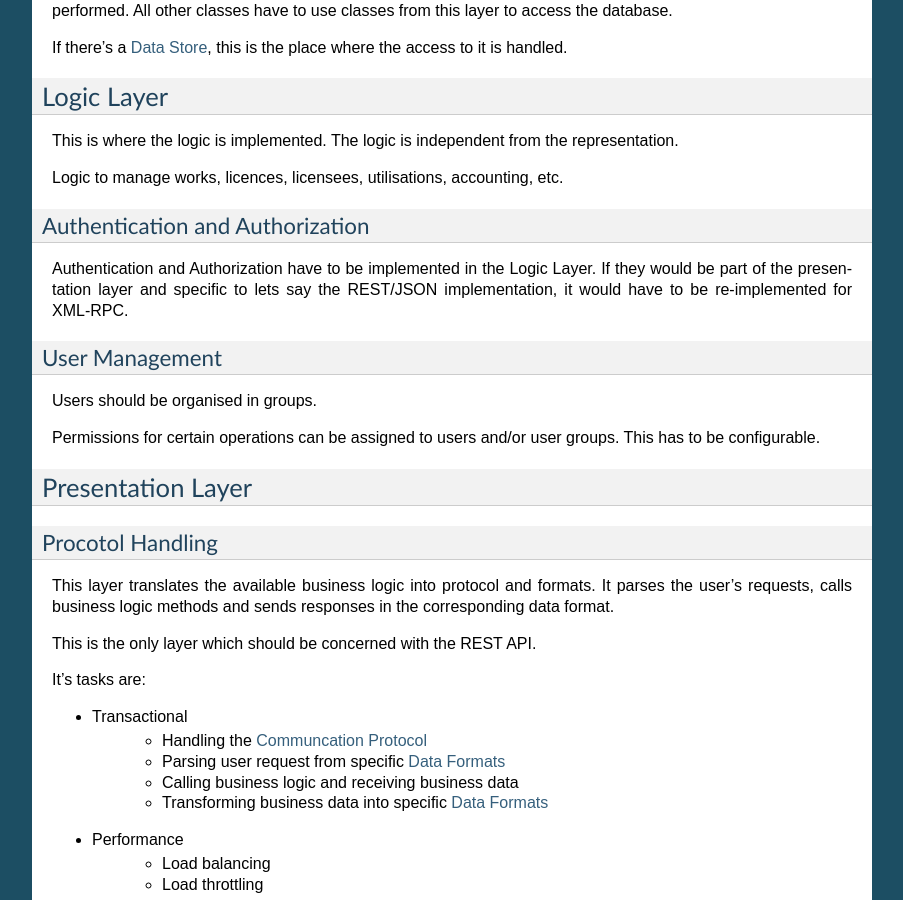
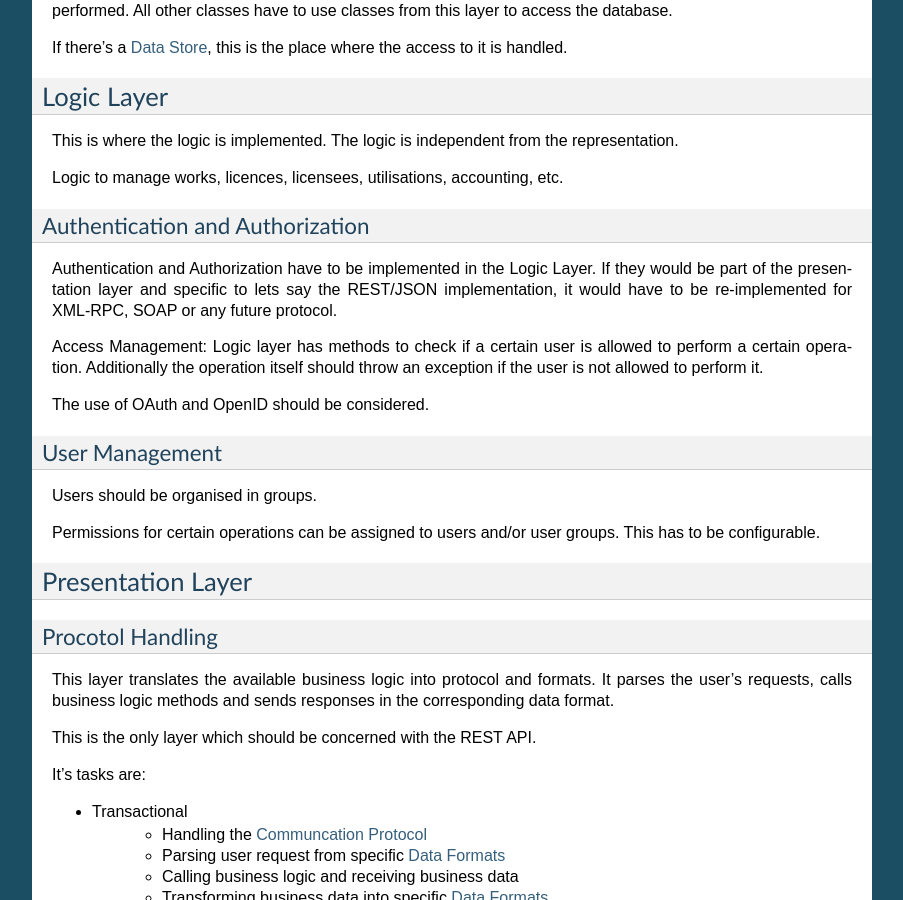
Before and after one commit to C3S/c3s.dev, a Sphinx documentation site: the page built from design/docs/source/architecture.rst, in a window 1280 px wide and 900 px high, scrolled down 2008 px. Shown: the whole window, without its empty margins (198-1101 px from the left). Built offline with Sphinx 7.4.7, drawn with Linux system fonts in a browser that asks for light colours; some of the changed text lies outside the part shown.

Commit message:
References

```diff
--- a/design/docs/source/architecture.rst
+++ b/design/docs/source/architecture.rst
@@ -116,7 +116,11 @@
 Authentication and Authorization
 ================================
 
-Authentication and Authorization have to be implemented in the Logic Layer. If they would be part of the presentation layer and specific to lets say the REST/JSON implementation, it would have to be re-implemented for XML-RPC.
+Authentication and Authorization have to be implemented in the Logic Layer. If they would be part of the presentation layer and specific to lets say the REST/JSON implementation, it would have to be re-implemented for XML-RPC, SOAP or any future protocol.
+
+Access Management: Logic layer has methods to check if a certain user is allowed to perform a certain operation. Additionally the operation itself should throw an exception if the user is not allowed to perform it.
+
+The use of OAuth and OpenID should be considered.
 
 
 User Management
@@ -269,6 +273,16 @@
 	GET / HTTP/1.1
 	Accept: application/vnd.vendor_name.application_name+file_format; version=0.1
 
+The version-controlled call for JSONP is possible with JavaScript in theory. But the following problem has to be investigated:
+
+	"User agents may support other MIME types for other languages, but must not support other MIME types for the languages in the list above. User agents are not required to support the languages listed above."
+	http://www.w3.org/html/wg/drafts/html/master/scripting-1.html#support-the-scripting-language
+
+::
+	<script type="application/vnd.c3s.api+javascript; version=1.1" language="JavaScript" src="https://api.c3s.cc/users/123?callback=my_javascript_callback_method"></script>
+
+
+
 
 Charsets
 ^^^^^^^^
@@ -303,6 +317,7 @@
 - JSON should be the main format as it is commonly used
 - JSONP can be easily supported from the JSON implementation as it is just a method call wrapper for JavaScript
 - XML might be another format as it widely established
+- CSV might be considered for exporting data for statistical evaluation
 
 
 Schemas
```
Also changed, not shown: other parts of design/docs/source/architecture.rst (+2 -0 lines).
